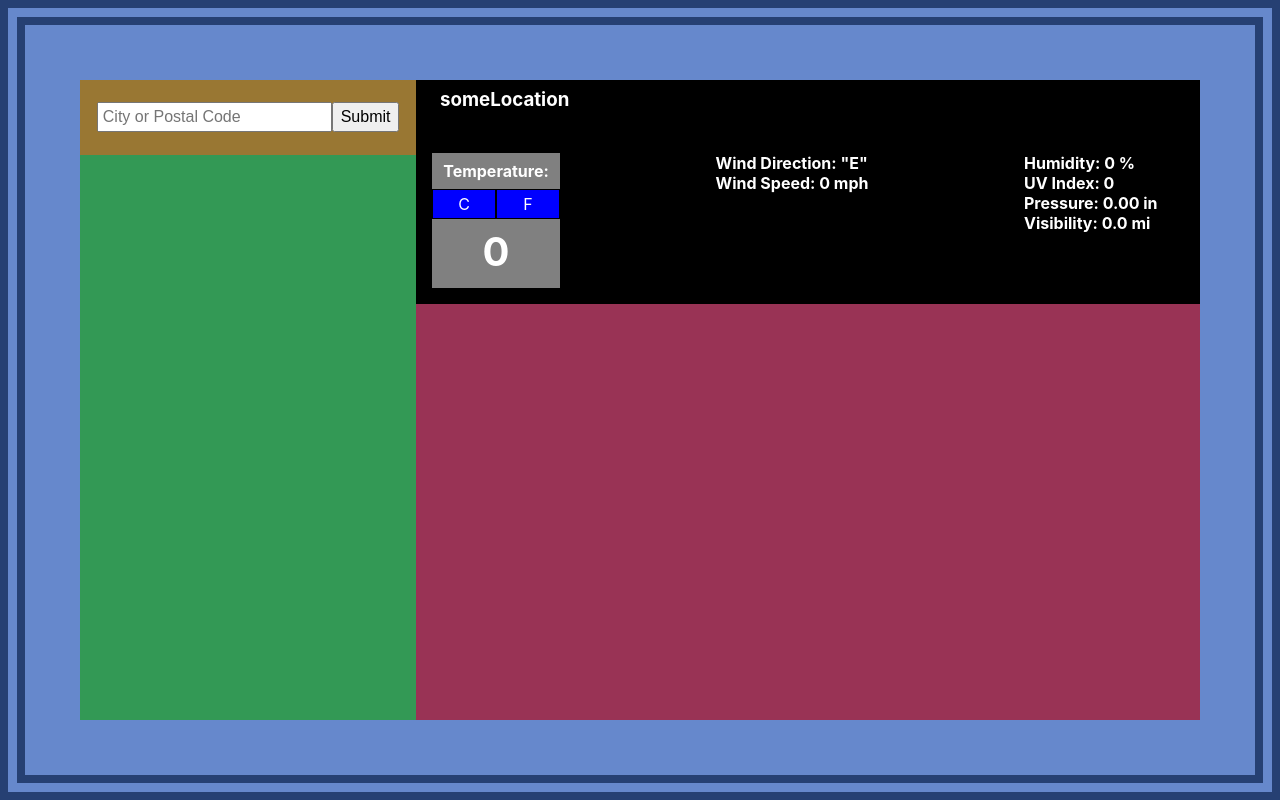
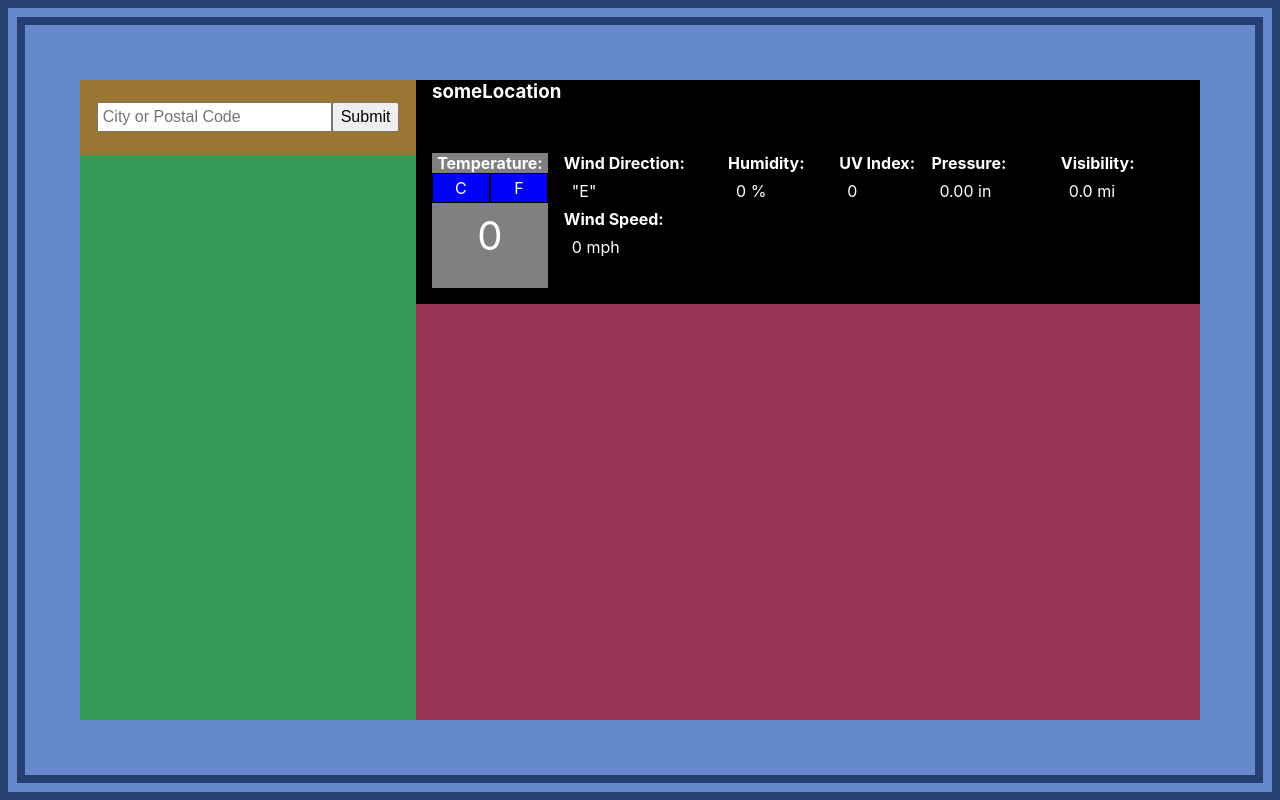
Before and after one commit to CHart-Cavanaugh/WeatherApp, a React (Create React App) app: page / in a window 1280 px wide. Built offline with nearby package versions, Linux system fonts and the light colour scheme.

Commit message:
Improve the code structure of "WeatherInformation.tsx" and "_weatherInformation.scss".

```diff
--- a/src/components/WeatherInformation.tsx
+++ b/src/components/WeatherInformation.tsx
@@ -39,16 +39,16 @@ export function WeatherInformation(): JSX.Element {
 
     <section id="weather-info">
       <header>
-        <section>
-          <h3 id="location-label"
+        <section id="location-info">
+          <h3 id="location-val"
             className="weather-info-label"
           >
             someLocation
           </h3>
         </section>
-        <section>
-          <div id="temp-info-container">
-            <h4 id="current-temp"
+        <section id="main-info">
+          <div id="temp-info">
+            <h4 id="current-temp-label"
               className="weather-info-label"
             >
               Temperature:
@@ -65,41 +65,71 @@ export function WeatherInformation(): JSX.Element {
                 F
               </p>
             </div>
-            <h1>0</h1>
+            <p id="current-temp-val">
+              0
+            </p>
           </div>
-          <div id="wind-info-container">
+          <div id="wind-info">
+            <div id="wind-dir-info">
               <h4 id="wind-dir-label"
                 className="weather-info-label"
               >
-              Wind Direction: <span>"E"</span>
+                Wind Direction:
               </h4>
+              <p id="wind-dir-val">
+                "E"
+              </p>
+            </div>
+            <div id="wind-speed-info">
               <h4 id="wind-speed-label"
                 className="weather-info-label"
               >
-              Wind Speed: <span>0</span> mph
+                Wind Speed:
               </h4>
+              <p id="wind-speed-val">
+                <span>0</span> <span>mph</span>
+              </p>
             </div>
-          <div id="displaced-labels">
-            <h4 id="current-humidity"
+          </div>
+          <div id="humidity-info">
+            <h4 id="humidity-label"
               className="weather-info-label"
             >
-              Humidity: <span>0</span> %
+              Humidity:
             </h4>
+            <p id="humidity-val">
+              <span>0</span> <span>%</span>
+            </p>
+          </div>
+          <div id="uv-index-info">
             <h4 id="uv-index-label"
               className="weather-info-label"
             >
-              UV Index: <span>0</span>
+              UV Index:
             </h4>
+            <p id="uv-index-val">
+              0
+            </p>
+          </div>
+          <div id="pressure-info">
             <h4 id="pressure-label"
               className="weather-info-label"
             >
-              Pressure: <span>0.00</span> in
+              Pressure:
             </h4>
+            <p id="pressure-val">
+              <span>0.00</span> <span>in</span>
+            </p>
+          </div>
+          <div id="visibility-info">
             <h4 id="visibility-label"
               className="weather-info-label"
             >
-              Visibility: <span>0.0</span> mi
+              Visibility:
             </h4>
+            <p id="visibility-val">
+              <span>0.0</span> <span>mi</span>
+            </p>
           </div>
         </section>
       </header>
--- a/src/components/_weatherInformation.scss
+++ b/src/components/_weatherInformation.scss
@@ -12,7 +12,6 @@
     background: black;
     padding: 1em;
     padding-top: 0;
-
     display: flex;
     flex-direction: column;
     justify-content: space-between;
@@ -58,7 +57,15 @@
 
 
 
-    #location-label {
+    .weather-info-label {
+
+      padding: 0;
+
+    }
+
+
+
+    #location-val {
 
       width: 100%;
 
@@ -66,7 +73,7 @@
 
 
 
-    #temp-info-container {
+    #temp-info {
 
       display: flex;
       flex-direction: column;
@@ -95,7 +102,7 @@
 
       }
 
-      h1 {
+      #current-temp-val {
 
         font-size: 1.5rem;
 
@@ -103,28 +110,11 @@
 
     }
 
-    #wind-info-container {
+    #wind-info {
 
       display: inline-flex;
       flex-direction: column;
       margin: 0 1rem;
-
-
-
-      .weather-info-label {
-
-        padding: 0;
-
-      }
-
-    }
-
-    #displaced-labels {
-
-      // display: inline-flex;
-      display: none;
-      flex-direction: column;
-      width: 10rem;
 
 
 
@@ -166,19 +156,13 @@
 
 
 
-      #temp-info-container {
+      #temp-info {
 
-        h1 {
+        #current-temp-val {
 
           font-size: 2.5rem;
 
         }
-
-      }
-
-      #displaced-labels {
-
-        display: inline-flex;
 
       }
 
```
Lines whose indentation alone changed are shown as unchanged.
